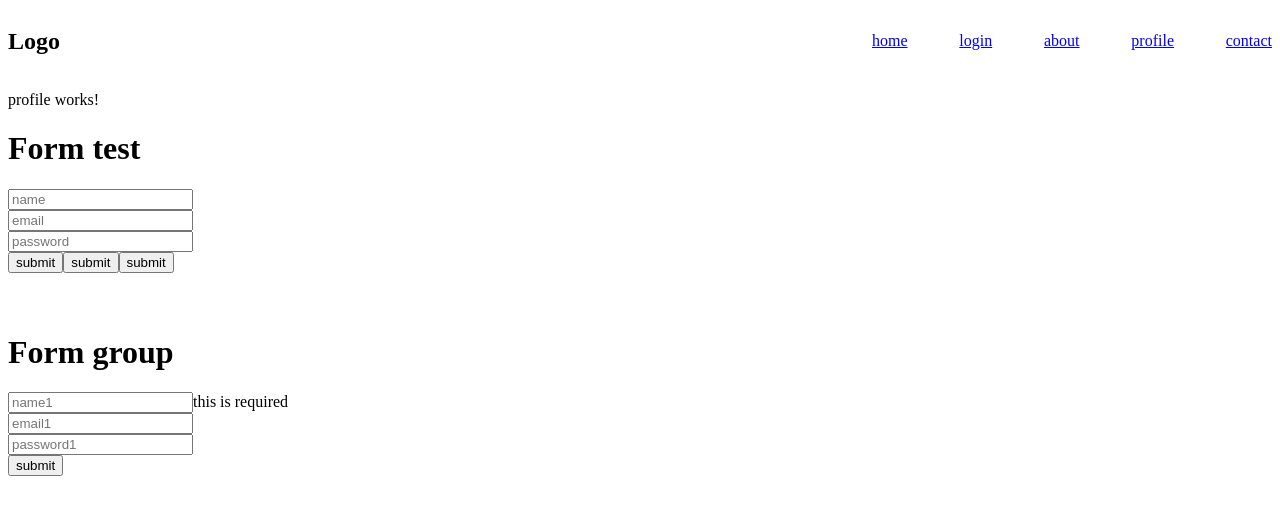
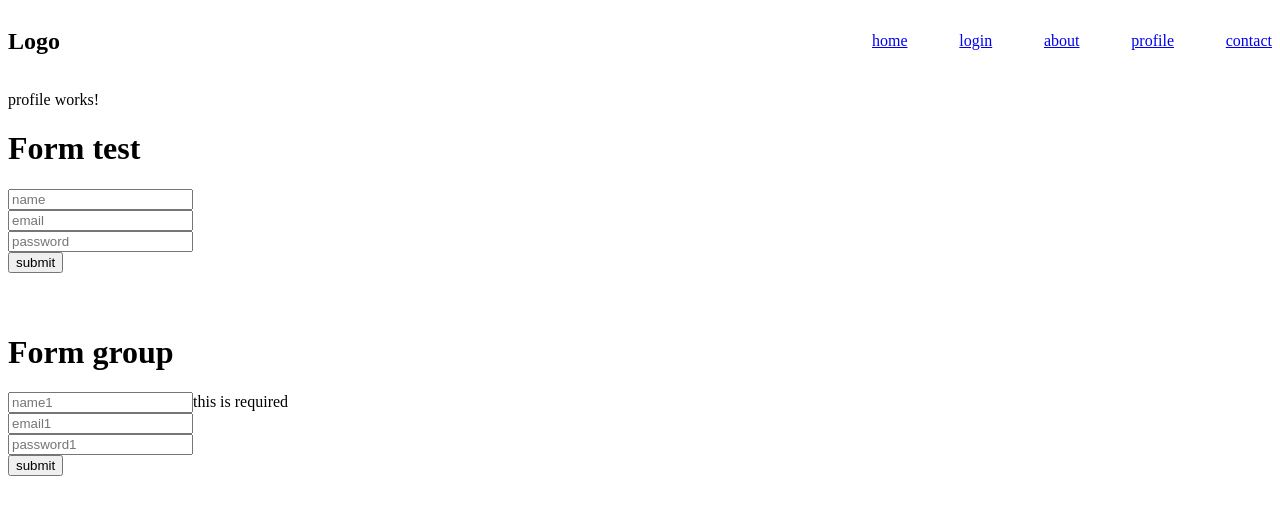
Before and after one commit to Hol7/AngularTuto, an Angular app: page /profile in a window 1280 px wide. Shown: the top 514 px of the page. Built offline with nearby package versions, Linux system fonts and the light colour scheme.

Commit message:
remove duplicate submit buttons in profile component template

```diff
--- a/src/app/profile/profile.component.html
+++ b/src/app/profile/profile.component.html
@@ -8,8 +8,6 @@
 <br>
 <input type="password" placeholder="password" [formControl]="password">
 <br>
-<button (click)="getValue()"> submit</button>
-<button (click)="getValue()"> submit</button>
 <button (click)="getValue()"> submit</button>
 
 <br>
```
